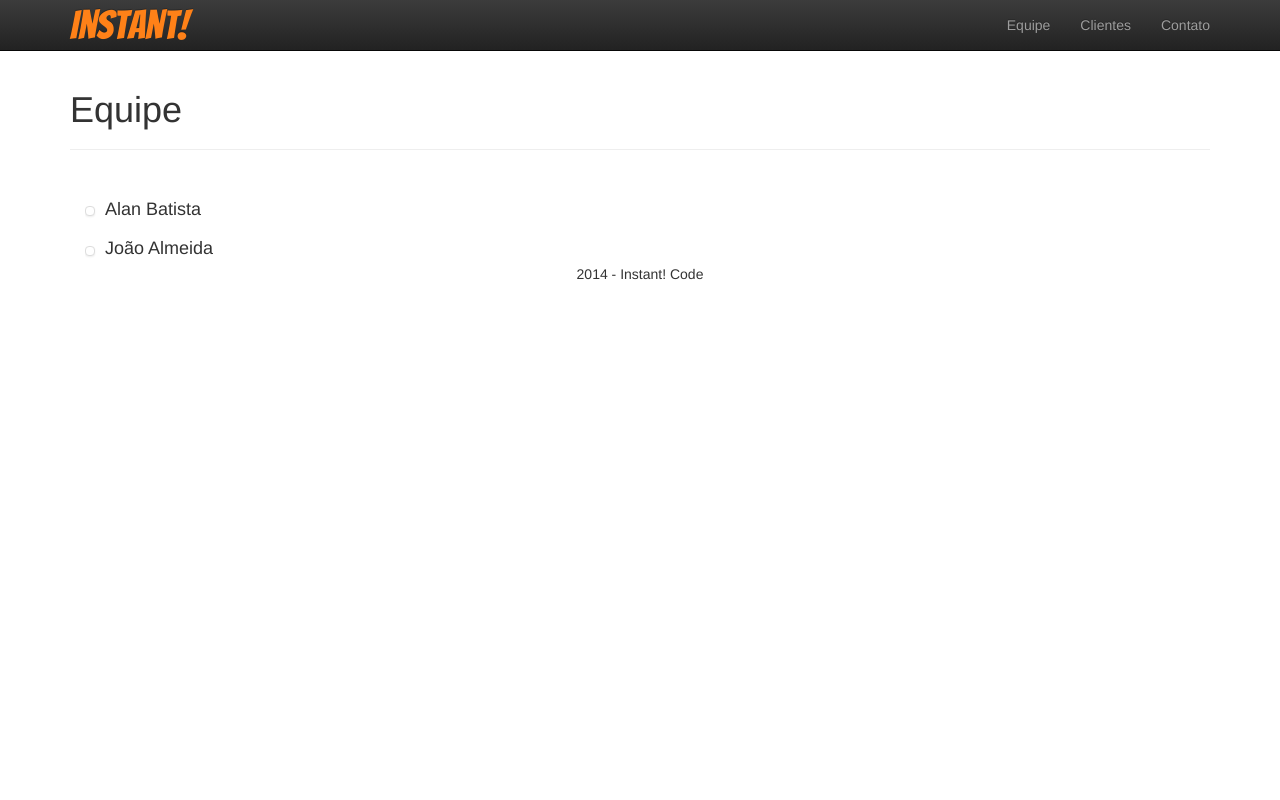
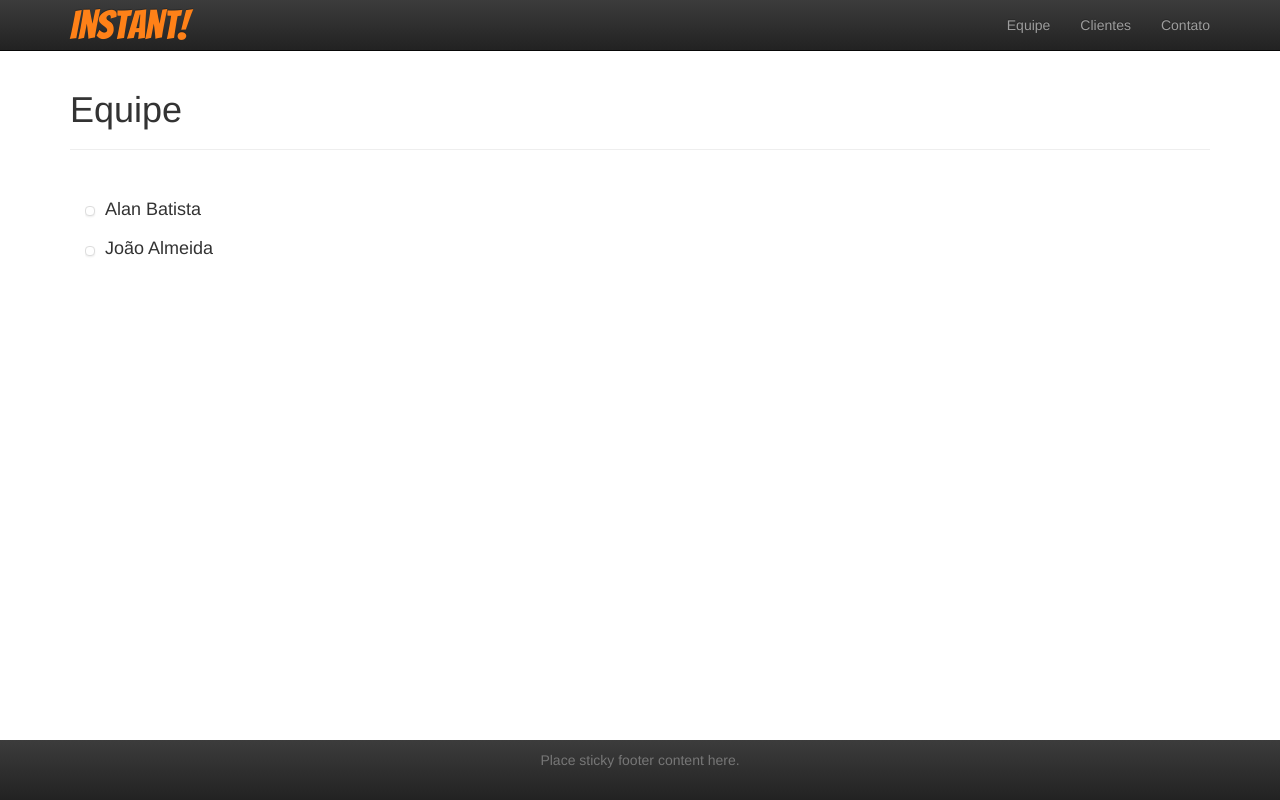
Before and after one commit to campuscode/instant, a plain HTML site: page equipe.html in a window 1280 px wide. Drawn offline with nearby package versions, Linux system fonts and the light colour scheme.

Commit message:
Footer everywhere

```diff
--- a/equipe.html
+++ b/equipe.html
@@ -64,12 +64,10 @@
       </div>
     </section>
   </div>
-  <div class="container-fluid">
-    <footer>
-        <div class="text-center">
-          <p>2014 - Instant! Code</p>
-        </div>
-    </footer>
-  </div>
+  <footer class="footer">
+    <div class="container text-center">
+      <p class="text-muted">Place sticky footer content here.</p>
+    </div>
+  </footer>
 </body>
 </html>
--- a/style/style.css
+++ b/style/style.css
@@ -2,7 +2,7 @@ body {
   position: relative;
   padding-top: 50px;
   padding-bottom: 60px;
-  min-height: 100%;
+  min-height: 100vh;
 }
 
 section {
```
